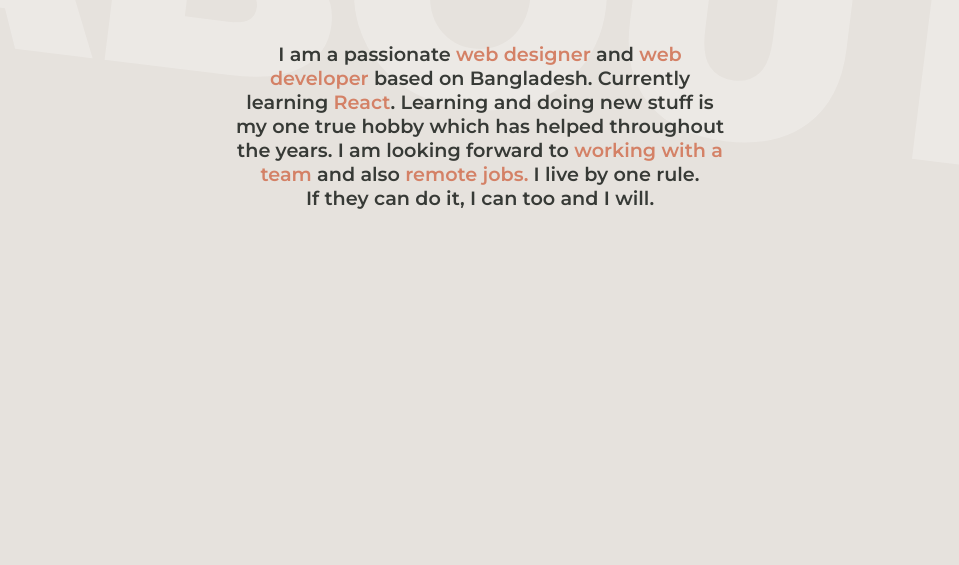
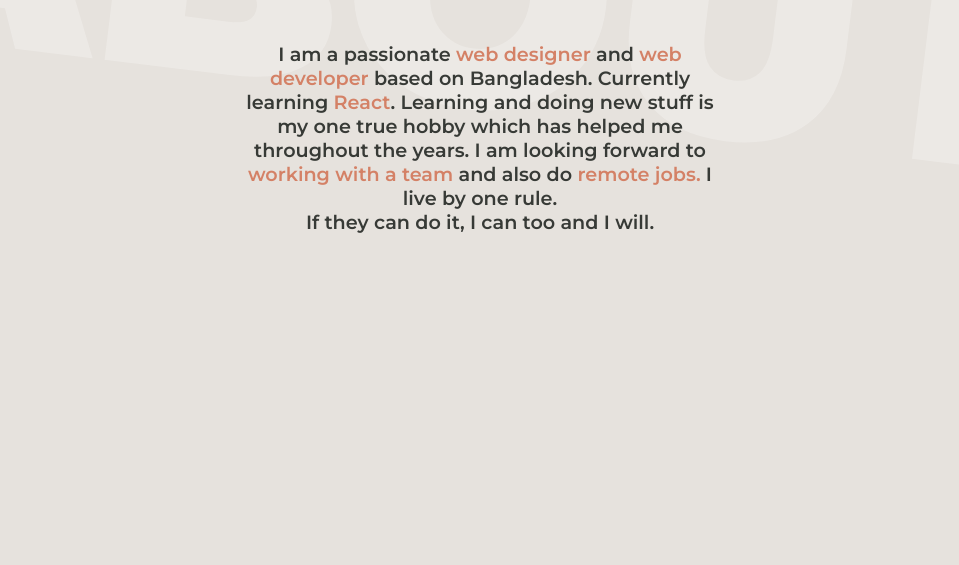
Before and after one commit to AbrarShahriar/AbrarShahriar.github.io, a plain HTML site: page index.html in a window 1280 px wide. Shown: the part 3608-4173 px from the top of the page, without its empty margins (160-1119 px from the left). Drawn offline with Linux system fonts and the light colour scheme.

Commit message:
Fix typos

```diff
--- a/index.html
+++ b/index.html
@@ -249,7 +249,7 @@
 
         <div class="info-me">
           <p>
-            I am a passionate <span class="keypoint">web designer</span> and <span class="keypoint">web developer</span> based on Bangladesh. Currently learning <span class="keypoint">React</span>. Learning and doing new stuff is my one true hobby which has helped throughout the years. I am looking forward to <span class="keypoint">working with a team</span> and also <span class="keypoint">remote  jobs.</span> I live by one rule.
+            I am a passionate <span class="keypoint">web designer</span> and <span class="keypoint">web developer</span> based on Bangladesh. Currently learning <span class="keypoint">React</span>. Learning and doing new stuff is my one true hobby which has helped me throughout the years. I am looking forward to <span class="keypoint">working with a team</span> and also do <span class="keypoint">remote  jobs.</span> I live by one rule.
   <p>If they can do it, I can too and I will.</p>
           </p>
         </div>
```
